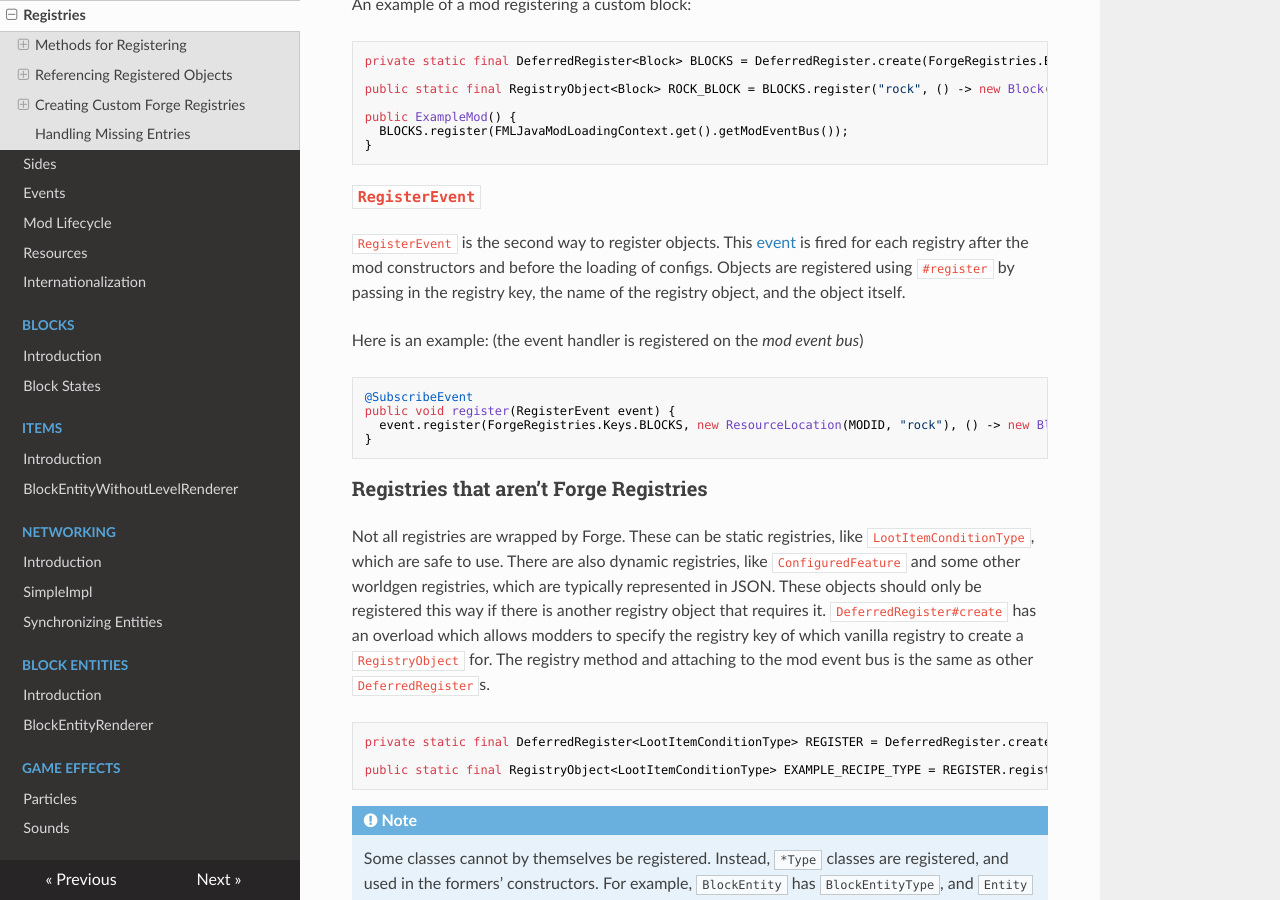
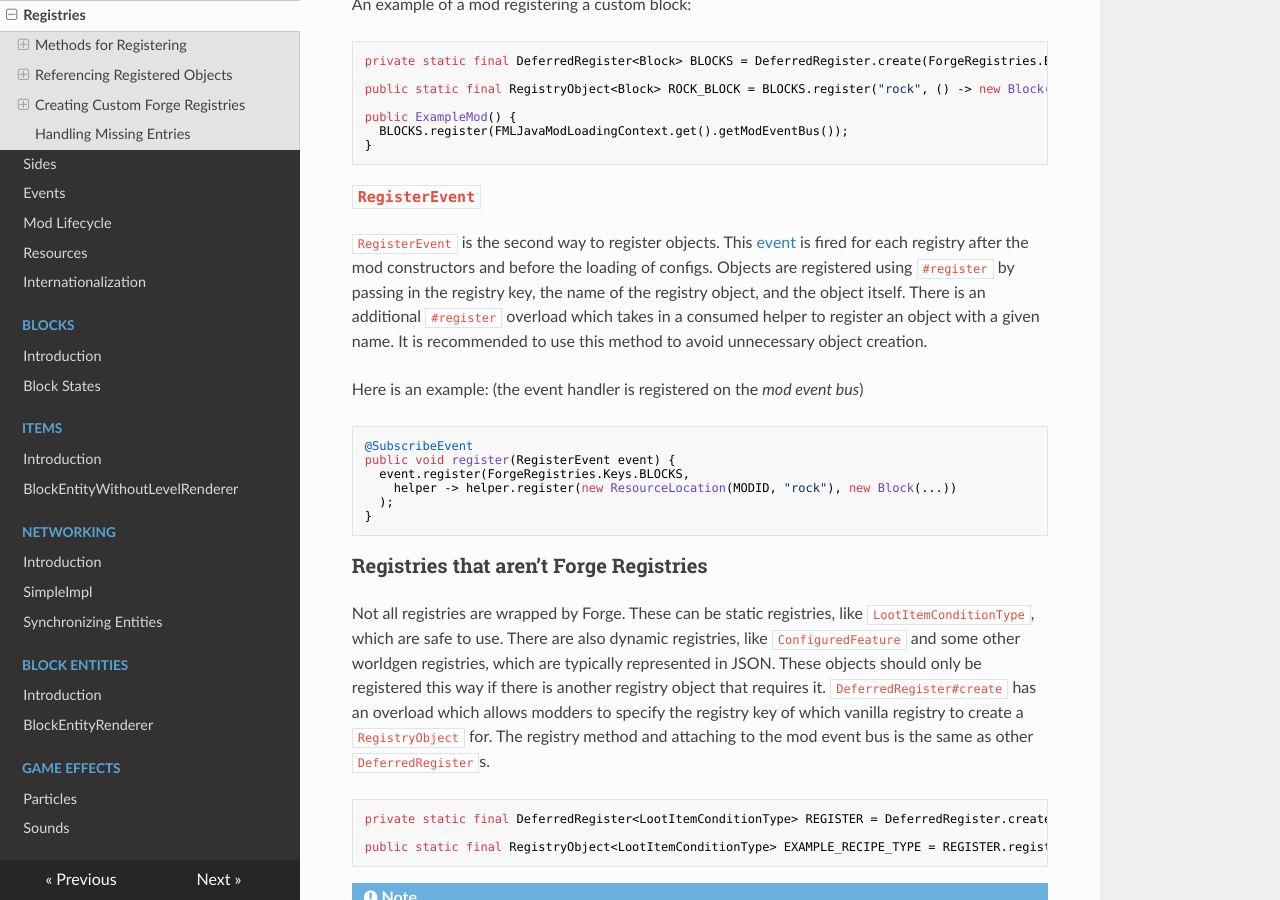
Before and after one commit to MinecraftForge/Documentation, an MkDocs documentation site: the page built from docs/concepts/registries.md, in a window 1280 px wide and 900 px high, scrolled down 810 px. Built offline with MkDocs 1.6.1, drawn with Linux system fonts in a browser that asks for light colours; nearby versions of some CDN libraries.

Commit message:
Fix things

````diff
--- a/docs/concepts/registries.md
+++ b/docs/concepts/registries.md
@@ -30,14 +30,16 @@ public ExampleMod() {
 
 ### `RegisterEvent`
 
-`RegisterEvent` is the second way to register objects. This [event] is fired for each registry after the mod constructors and before the loading of configs. Objects are registered using `#register` by passing in the registry key, the name of the registry object, and the object itself.
+`RegisterEvent` is the second way to register objects. This [event] is fired for each registry after the mod constructors and before the loading of configs. Objects are registered using `#register` by passing in the registry key, the name of the registry object, and the object itself. There is an additional `#register` overload which takes in a consumed helper to register an object with a given name. It is recommended to use this method to avoid unnecessary object creation.
 
 Here is an example: (the event handler is registered on the *mod event bus*)
 
 ```java
 @SubscribeEvent
 public void register(RegisterEvent event) {
-  event.register(ForgeRegistries.Keys.BLOCKS, new ResourceLocation(MODID, "rock"), () -> new Block(...));
+  event.register(ForgeRegistries.Keys.BLOCKS,
+    helper -> helper.register(new ResourceLocation(MODID, "rock"), new Block(...))
+  );
 }
 ```
 
````
Also changed, not shown: docs/resources/server/recipes/incode.md (+1 -1 lines).
